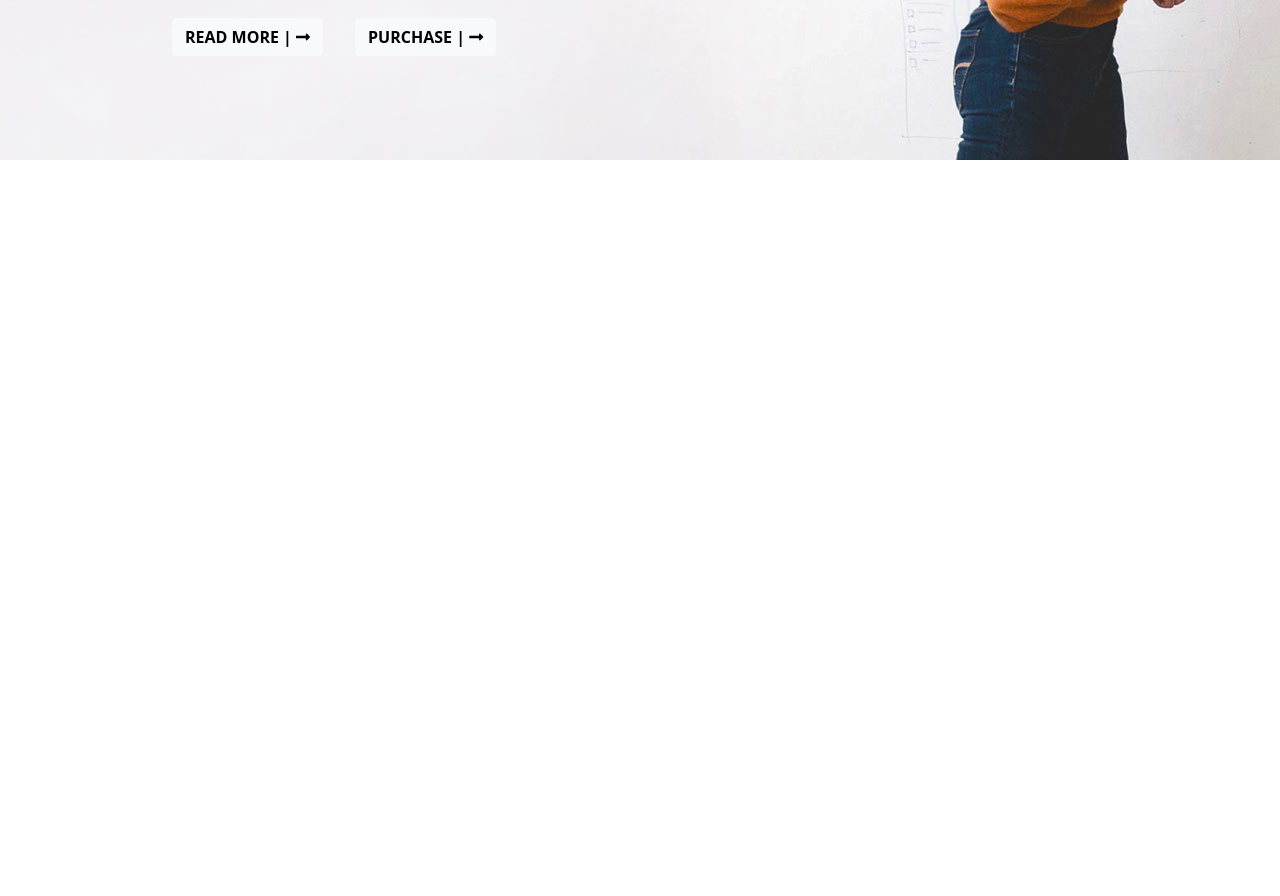
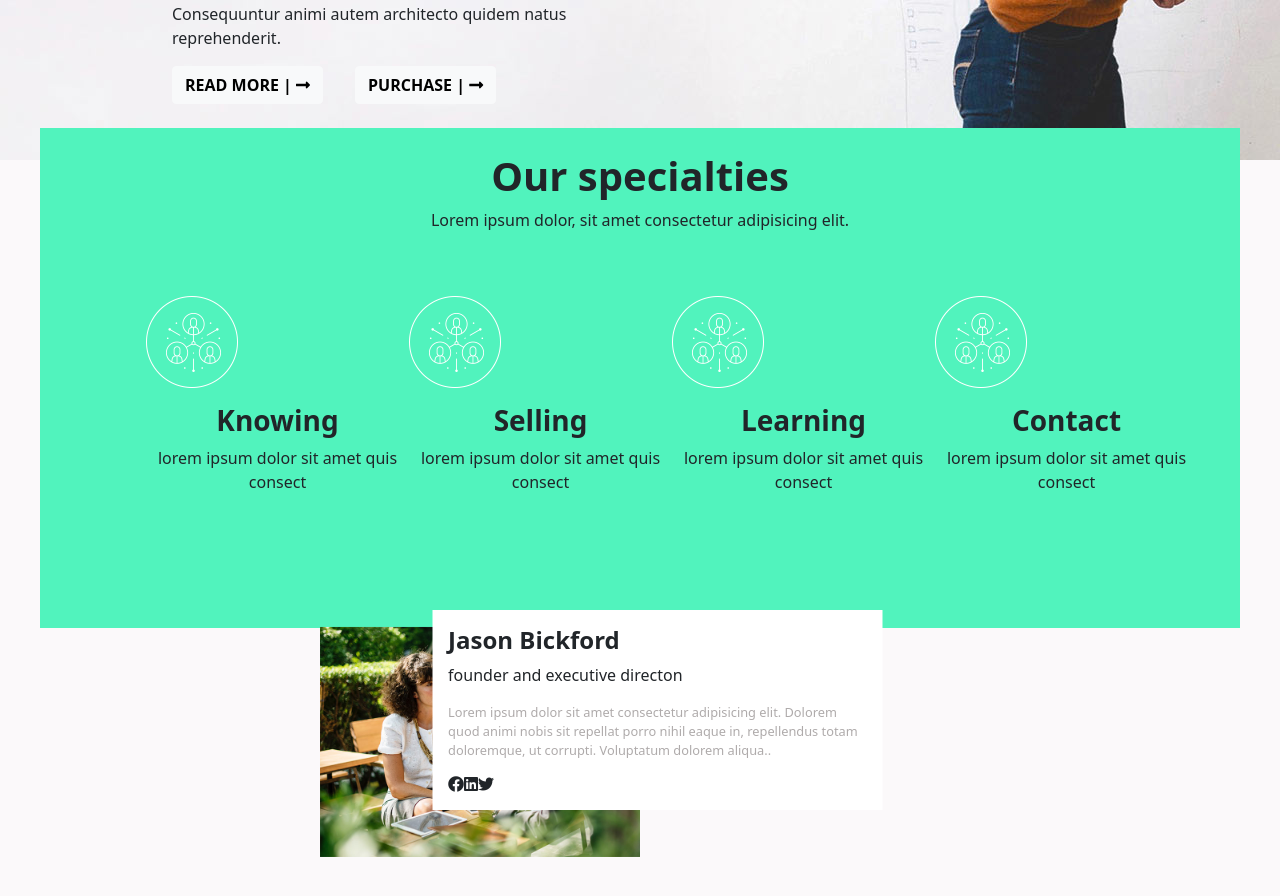
Before and after one commit to 07simone/proj-html-vuejs, a Vue app: page / in a window 1280 px wide. Shown: the part 640-1536 px from the top of the page. Before the commit the page ends 1096 px from the top, so only its background shows below. Built offline with nearby package versions, Linux system fonts and the light colour scheme.

Commit message:
section-jumbotron

```diff
--- a/src/App.vue
+++ b/src/App.vue
@@ -2,18 +2,19 @@
   <div id="app">
 
     <IndexMain />
-
+    <Indexjumbotron />
   </div>
 </template>
 
 <script>
 
 import IndexMain from './components/IndexMain.vue'
-
+import Indexjumbotron from './components/Indexjumbotron.vue'
 export default {
   name: 'App',
   components: {
-    IndexMain
+    IndexMain,
+    Indexjumbotron
   }
 }
 </script>
--- a/src/components/IndexMain.vue
+++ b/src/components/IndexMain.vue
@@ -17,7 +17,7 @@
           <div class="row">
             <div class="col-6">
               <img src="../assets/img/logo-img-01.png" alt="">
-              <p>Lorem ipsum dolor sit amet consectetur adipisicing elit. Cupiditate odio sint, accusantium minima illum deleniti veniam iste
+              <p class="mt-5">Lorem ipsum dolor sit amet consectetur adipisicing elit. Cupiditate odio sint, accusantium minima illum deleniti veniam iste
                 aliquam quaerat nemo, beatae sapiente earum. Consequuntur animi autem architecto quidem natus reprehenderit.</p>
                 <div class="bottoni">
                     <button type="button" class="btn btn-white btn-light fw-bold">READ MORE | <i class="fas fa-long-arrow-alt-right"></i> </button>
--- /dev/null
+++ b/src/components/Indexjumbotron.vue
@@ -0,0 +1,131 @@
+<template>
+  <div class="jumbotron">
+
+    <div class="contenitore">
+      <div class="container">
+        <div class="row">
+          <div class="col-12 text-center mt-4">
+            <h1 class="fw-bold">Our specialties</h1>
+            <p>Lorem ipsum dolor, sit amet consectetur adipisicing elit.</p>
+          </div>
+        </div>
+          <div class="row">
+            <div class="col-12 ">
+                <ul class="d-flex mt-5">
+                  <li class="" v-for="(element,index) in specialità" :key=index>
+                    <img class=" d-flex justify-content-center" :src="element.img" alt="">
+                    <h3 class="fw-bold mt-3 text-center">{{element.text}}</h3>
+                    <p class="text-center">{{element.description}}</p>
+                  </li>
+              </ul>
+            </div>
+          </div>
+      </div>
+    </div>
+
+    <div class="contenitore2">
+      <div class="biographi">
+        <img class="h-50 w-50" src="../assets/img/h1-img-01.jpg" alt="">
+      </div>
+    </div>
+    <div class="contenitore3 p-3">
+      <h1 class="fw-bold fs-4"> Jason Bickford</h1>
+      <p>founder and executive directon</p>
+      <p class="lorem mt-1">Lorem ipsum dolor sit amet consectetur adipisicing elit. Dolorem quod animi nobis sit repellat porro nihil eaque in, repellendus totam doloremque, ut corrupti. Voluptatum dolorem aliqua..</p>
+      <div class="social d-flex ">
+        <i class="fab fa-facebook"></i>
+        <i class="fab fa-linkedin"></i>
+        <i class="fab fa-twitter"></i>
+      </div>
+
+    </div>
+  </div>
+</template>
+
+<script>
+export default {
+  name: 'IndexJumbotron',
+  data:function(){
+    return{
+      specialità:[
+        {
+          img:require('@/assets/img/logo-side-area-img-01-1.png'),
+          text:"Knowing",
+          description:"lorem ipsum dolor sit amet quis consect"
+        },
+        {
+          img:require('@/assets/img/logo-side-area-img-01-1.png'),
+          text:"Selling",
+          description:"lorem ipsum dolor sit amet quis consect"
+        },
+        {
+          img:require('@/assets/img/logo-side-area-img-01-1.png'),
+          text:"Learning",
+          description:"lorem ipsum dolor sit amet quis consect"
+        },
+        {
+          img:require('@/assets/img/logo-side-area-img-01-1.png'),
+          text:"Contact",
+          description:"lorem ipsum dolor sit amet quis consect"
+        },
+      ]
+
+    }
+  }
+
+}
+
+
+</script>
+
+
+<style scoped lang="scss">
+.jumbotron{
+  background-image:  url(../assets/img/rbt-placeholder.jpg);
+  height: 100vh;
+  position: relative;
+.contenitore{
+  display: flex;
+  position: absolute;
+  left: 50%;
+  transform: translate( - 50%);
+  height: 500px;
+  width: 1200px;
+  background-color: rgb(81, 243, 189);
+  margin-top: -2rem;
+
+  ul{
+    margin-left: 2rem;
+    list-style-type: none;
+    li{
+      text-align:-moz-center
+    }
+  }
+
+}
+.contenitore2{
+  position: absolute;
+  bottom:10%;
+  left:50%;
+  transform: translate( -50%, - 10%);
+}
+.contenitore3{
+  bottom:15%;
+  right:23%;
+  transform: translate( -23%, - 15%);
+  position: absolute;
+  height: 200px;
+  width: 450px;
+  background-color: white;
+
+  .lorem{
+    font-size: 0.8rem;
+    color: rgb(175, 171, 171);
+  }
+
+  .social{
+
+  }
+}
+}
+</style>
```
